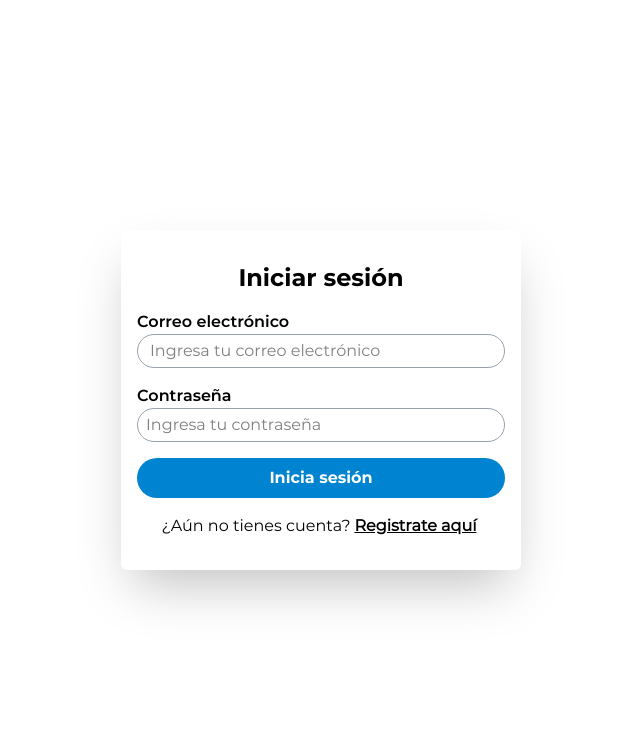
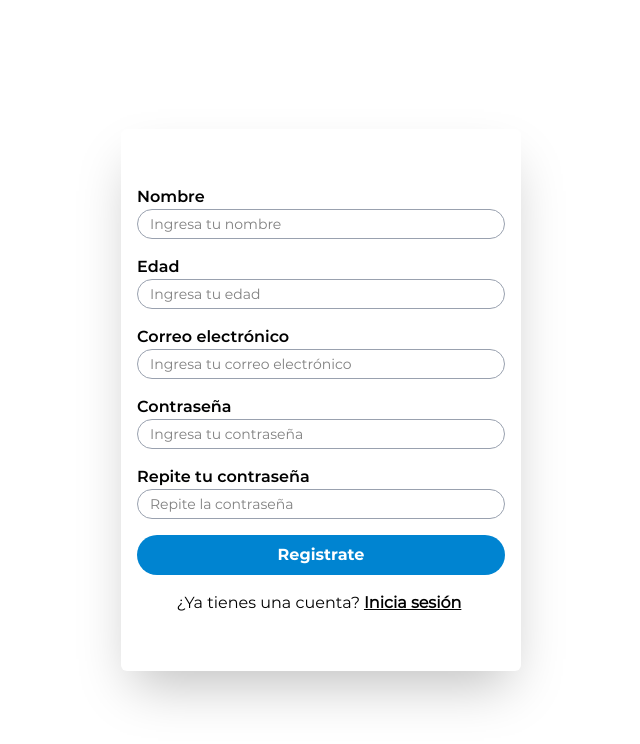
Before and after one commit to GustavoLopez01/task-app-frontend, a React (Vite) app: page / in a window 1280 px wide. Both pictures are taken after a click on the element "Registrate aquí". Shown: the top 744 px of the page, without its empty margins (319-959 px from the left). Built offline with nearby package versions, Linux system fonts and the light colour scheme.

Commit message:
feat: add Login and Register components

```diff
--- a/src/App.tsx
+++ b/src/App.tsx
@@ -1,11 +1,33 @@
+import { useState } from "react"
 import Login from "./components/auth/Login"
+import Register from "./components/auth/Register"
 
 function App() {
   return (
     <main className="h-screen">
-      <Login />
+      <ContainerAuth />
     </main>
   )
 }
 
+const ContainerAuth = () => {
+  const [isLogin, setIsLogin] = useState(true)
+
+  return (
+    <div className="h-full flex justify-center items-center mx-5">
+      <div className="bg-white py-10 rounded-md shadow-2xl w-[400px] min-h-[200px]">
+        {isLogin ? (
+          <Login
+            setIsLogin={setIsLogin}
+          />
+        ) : (
+          <Register
+            setIsLogin={setIsLogin}
+          />
+        )}
+      </div>
+    </div>
+  )
+}
+
 export default App
--- a/src/components/auth/Login.tsx
+++ b/src/components/auth/Login.tsx
@@ -3,10 +3,15 @@ import {
   type ChangeEvent,
   type FormEvent,
 } from 'react'
-import type { AuthLogin } from '../../types'
+import type { AuthLogin, AuthLoginResponse } from '../../types'
 import { authLogin } from '../../api/Auth'
+import { InputWithLabel } from '../inputs/InputWithLabel'
 
-const Login = () => {
+type LoginProps = {
+  setIsLogin: (value: boolean) => void
+}
+
+const Login = ({ setIsLogin }: LoginProps) => {
   const [auth, setAuth] = useState<AuthLogin>({
     email: '',
     password: ''
@@ -15,7 +20,10 @@ const Login = () => {
   const handleSubmit = async (event: FormEvent<HTMLFormElement>) => {
     try {
       event.preventDefault()
-      const response = await authLogin(auth)
+      const response: AuthLoginResponse = await authLogin(auth)
+      if (response.success) {
+        document.cookie = `token=${response.token}`
+      }
     } catch (error) {
       console.error(`Ocurrió un error al autenticar al usuario`);
     }
@@ -30,8 +38,6 @@ const Login = () => {
   }
 
   return (
-    <div className="h-full flex justify-center items-center mx-5">
-      <div className="bg-white rounded-md shadow-2xl w-[400px] min-h-[200px] py-4">
     <form
       onSubmit={handleSubmit}
       className="p-4 space-y-4 font-montserrat-regular"
@@ -40,53 +46,40 @@ const Login = () => {
       <h3 className="text-center text-2xl font-montserrat-bold">
         Iniciar sesión
       </h3>
-          <div className="flex flex-col">
-            <label
-              className="font-montserrat-semibold"
-              htmlFor="email"
+
+      <InputWithLabel
+        id="email"
+        type="text"
+        placeholder="Ingresa tu correo electrónico"
+        label="Correo electrónico"
+        handleChange={handleChange}
+      />
+
+      <InputWithLabel
+        id="password"
+        type="password"
+        placeholder="Ingresa tu contraseña"
+        label="Contraseña"
+        handleChange={handleChange}
+      />
+
+      <button
+        className="w-full bg-sky-600 font-montserrat-bold rounded-full px-2 py-2 text-white hover:bg-sky-700 cursor-pointer"
+        type="submit"
       >
-              Correo electrónico
-            </label>
-            <input
-              className="outline-0 px-3 py-1 border-1 border-gray-400 rounded-full"
-              id="email"
-              name="email"
-              placeholder="Ingresa tu correo electrónico"
-              type="text"
-              onChange={handleChange}
-            />
-          </div>
-
-          <div className="flex flex-col">
-            <label
-              className="font-montserrat-semibold"
-              htmlFor="password"
-            >
-              Contraseña
-            </label>
-            <input
-              className="outline-0 px-2 py-1 border-1 border-gray-400 rounded-full"
-              id="password"
-              name="password"
-              placeholder="Ingresa tu contraseña"
-              type="password"
-              onChange={handleChange}
-            />
-          </div>
-
-          <button className="w-full bg-sky-600 font-montserrat-bold rounded-full px-2 py-2 text-white hover:bg-sky-700 cursor-pointer">
         Inicia sesión
       </button>
 
       <p className="text-center">
         ¿Aún no tienes cuenta?
-            <span className="px-1 underline font-semibold cursor-pointer">
+        <span
+          className="px-1 underline font-semibold cursor-pointer"
+          onClick={() => setIsLogin(false)}
+        >
           Registrate aquí
         </span>
       </p>
     </form>
-      </div>
-    </div>
   )
 }
 
--- /dev/null
+++ b/src/components/auth/Register.tsx
@@ -0,0 +1,124 @@
+import type { FormEvent } from 'react'
+
+type RegisterProps = {
+  setIsLogin: (value: boolean) => void
+}
+
+const Register = ({ setIsLogin }: RegisterProps) => {
+  const handleSubmit = (event: FormEvent<HTMLFormElement>) => {
+    event.preventDefault()
+  }
+
+  return (
+    <form
+      className="p-4 space-y-4 font-montserrat-regular"
+      autoComplete="off"
+      onSubmit={handleSubmit}
+    >
+      <div className="flex flex-col">
+        <label
+          className="font-montserrat-semibold"
+          htmlFor="name"
+        >
+          Nombre
+        </label>
+
+        <input
+          className="outline-0 px-3 py-1 text-sm border-1 border-gray-400 rounded-full"
+          id="name"
+          name="name"
+          placeholder="Ingresa tu nombre"
+          type="text"
+        />
+      </div>
+
+      <div className="flex flex-col">
+        <label
+          className="font-montserrat-semibold"
+          htmlFor="age"
+        >
+          Edad
+        </label>
+
+        <input
+          className="outline-0 px-3 py-1 text-sm border-1 border-gray-400 rounded-full"
+          id="age"
+          name="age"
+          placeholder="Ingresa tu edad"
+          type="number"
+          max={100}
+        />
+      </div>
+
+      <div className="flex flex-col">
+        <label
+          className="font-montserrat-semibold"
+          htmlFor="email"
+        >
+          Correo electrónico
+        </label>
+
+        <input
+          className="outline-0 px-3 py-1 text-sm border-1 border-gray-400 rounded-full"
+          id="email"
+          name="email"
+          placeholder="Ingresa tu correo electrónico"
+          type="email"
+        />
+      </div>
+
+      <div className="flex flex-col">
+        <label
+          className="font-montserrat-semibold"
+          htmlFor="password"
+        >
+          Contraseña
+        </label>
+
+        <input
+          className="outline-0 px-3 py-1 text-sm border-1 border-gray-400 rounded-full"
+          id="password"
+          name="password"
+          placeholder="Ingresa tu contraseña"
+          type="password"
+        />
+      </div>
+
+      <div className="flex flex-col">
+        <label
+          className="font-montserrat-semibold"
+          htmlFor="repeatPassword"
+        >
+          Repite tu contraseña
+        </label>
+
+        <input
+          className="outline-0 px-3 py-1 text-sm border-1 border-gray-400 rounded-full"
+          id="repeatPassword"
+          name="repeatPassword"
+          placeholder="Repite la contraseña"
+          type="password"
+        />
+      </div>
+
+      <button
+        className="w-full bg-sky-600 font-montserrat-bold rounded-full px-2 py-2 text-white hover:bg-sky-700 cursor-pointer"
+        type="submit"
+      >
+        Registrate
+      </button>
+
+      <p className="text-center">
+        ¿Ya tienes una cuenta?
+        <span
+          className="px-1 underline font-semibold cursor-pointer"
+          onClick={() => setIsLogin(true)}
+        >
+          Inicia sesión
+        </span>
+      </p>
+    </form>
+  )
+}
+
+export default Register
--- /dev/null
+++ b/src/components/inputs/InputWithLabel.tsx
@@ -0,0 +1,36 @@
+import type { ChangeEvent } from "react"
+
+type InputWithLabelProps = {
+  id: string
+  type: string,
+  placeholder: string
+  label: string
+  handleChange: (event: ChangeEvent<HTMLInputElement>) => void
+}
+
+export const InputWithLabel = ({
+  id,
+  type,
+  placeholder,
+  label,
+  handleChange
+}: InputWithLabelProps) => {
+  return (
+    <div className="flex flex-col">
+      <label
+        className="font-montserrat-semibold"
+        htmlFor={id}
+      >
+        {label}
+      </label>
+      <input
+        className="outline-0 px-3 py-1 text-sm border-1 border-gray-400 rounded-full"
+        id={id}
+        name={id}
+        placeholder={placeholder}
+        type={type}
+        onChange={handleChange}
+      />
+    </div>
+  )
+}
--- a/src/types/index.ts
+++ b/src/types/index.ts
@@ -2,3 +2,8 @@ export type AuthLogin = {
   email: string
   password: string
 }
+
+export type AuthLoginResponse = {
+  success: boolean
+  token: string
+}
```
Lines whose indentation alone changed are shown as unchanged.
